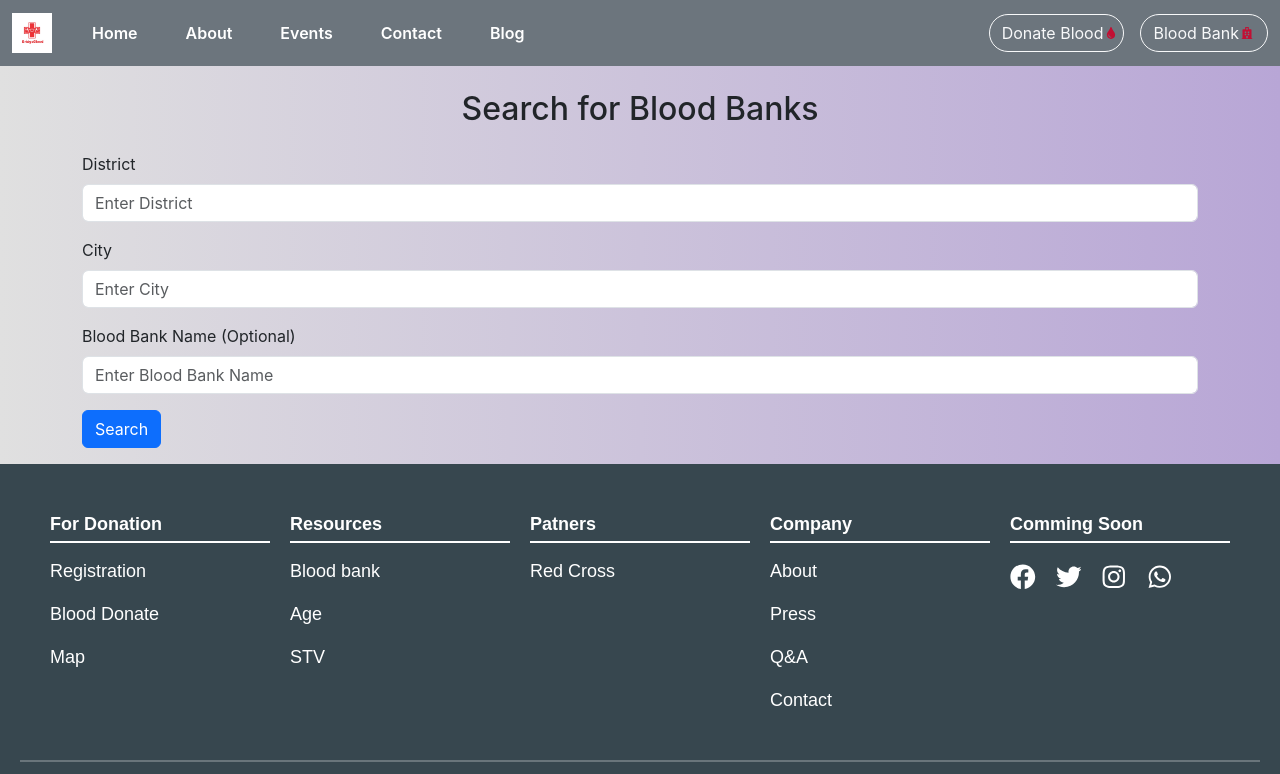
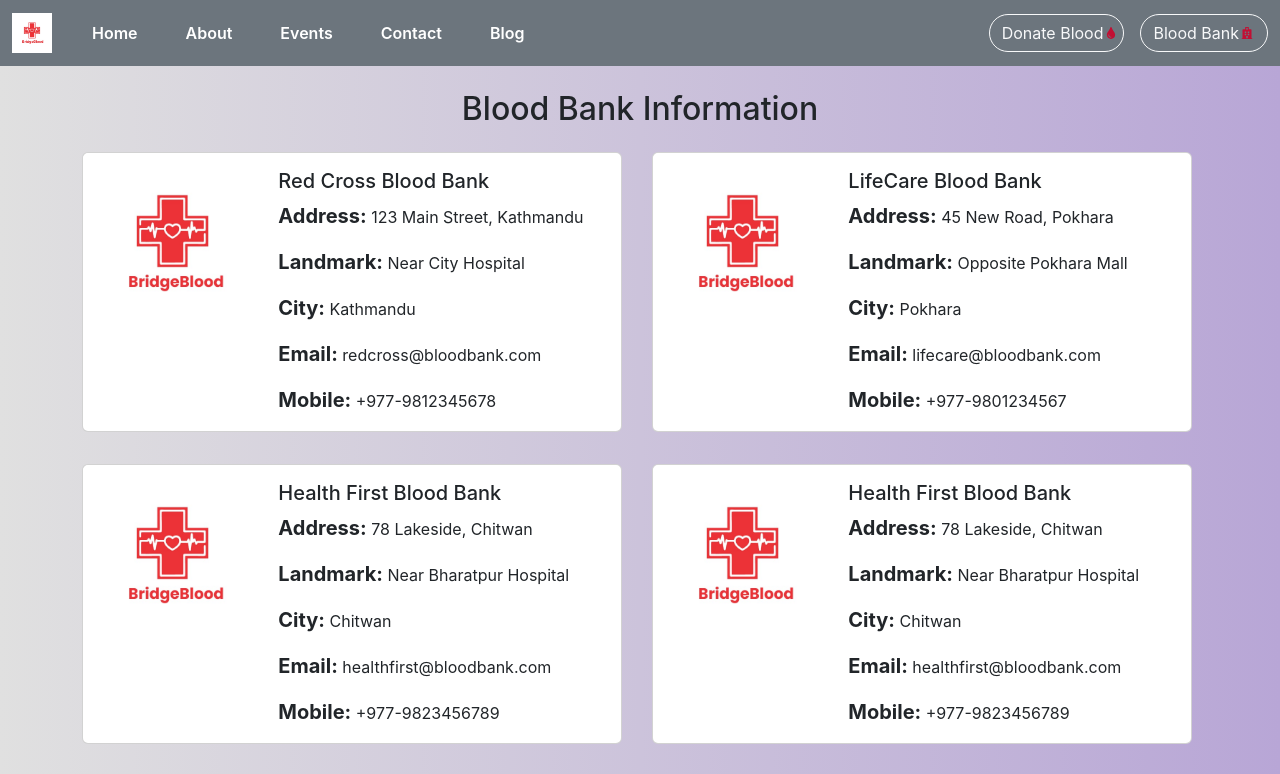
Before and after one commit to avhis-hek7/Blood_bridge, a React (Create React App) app: page /bloodbank in a window 1280 px wide. Shown: the top 774 px of the page. Built offline with nearby package versions, Linux system fonts and the light colour scheme.

Commit message:
Blood Bank added

```diff
--- a/src/App.css
+++ b/src/App.css
@@ -1,4 +1,4 @@
-
+/* navbarCss */
 .navbar-toggler {
   border: none;
   font-size: 1.2rem;
@@ -19,6 +19,17 @@
 .nav-link.active {
   color: blanchedalmond;
 }
+.navbar{
+  background-color:#37474F;
+  }
+  .sticky-navbar {
+    position: sticky;
+    top: 0;
+    width: 100%;
+    z-index: 1050; /* Ensures it stays on top */
+    background-color: #6c757d; /* Same as bg-secondary */
+    transition: all 0.3s ease-in-out;
+  }
 
 @media (min-width: 991px) {
   .nav-link::before {
@@ -93,26 +104,28 @@
     padding: 6px 12px;
   }
 }
-
-
-/* backgroundColor */
+/* backgroundColor caraousel */
 .c-btn:hover
 {
 width:80px;
 background-color:#ae8ee0;
 }
+/* backgroundColor Body */
 .background1{
   background-image: linear-gradient(to left, #b8a6d6,#e0e0e0);
 
 }
-.navbar{
-background-color:#37474F;
-}
-.card{
+
+
+.hcard{
   background-color: #f8deded2;
   box-shadow: 2px 4px 10px rgba(0, 0, 0, 0.15);
+  transition: transform 0.3s, box-shadow 0.3s;
+}
+.hcard:hover {
+  transform: translateY(-5px);
+}
 
-}
 .ListName
 {
   box-shadow: 2px 4px 10px rgba(0, 0, 0, 0.15);
@@ -282,7 +295,7 @@ background-color:#37474F;
 
 
 /* Events Css */
-.hero-container p {
+   .hero-container p {
   font-size: 1.2em;
   margin-bottom: 30px;
 }
@@ -336,7 +349,7 @@ background-color:#37474F;
 strong{
   font-size: 20px;
 }
-p{
+pevent{
   font-size: 18px;
 }
 
@@ -375,9 +388,7 @@ p{
   margin-top: 20px;
 }
 
-
-
-.card {
+.Ecard {
   background-color: rgb(223, 213, 213);
   border-radius: 8px;
   padding: 30px;
@@ -387,17 +398,17 @@ p{
   transition: transform 0.3s, box-shadow 0.3s;
 }
 
-.card:hover {
+.Ecard:hover {
   transform: translateY(-10px);
   box-shadow: 0 10px 20px rgba(0, 0, 0, 0.2);
 }
 
-.card h3 {
+.Ecard h3 {
   font-size: 1.8em;
   color: #e74c3c;
 }
 
-.card p {
+.Ecard p {
   font-size: 1.2em;
 }
 
--- a/src/Component/BloodBank.js
+++ b/src/Component/BloodBank.js
@@ -1,91 +1,85 @@
-import React, { useState } from "react";
+import React from "react";
 
-const BloodBankSearch = () => {
-  const [district, setDistrict] = useState("");
-  const [city, setCity] = useState("");
-  const [bloodBankName, setBloodBankName] = useState("");
-  const [bloodBanks, setBloodBanks] = useState([]);
-  const [loading, setLoading] = useState(false);
-  const [error, setError] = useState(null);
-
-  const handleSearch = async (e) => {
-    e.preventDefault();
-    setLoading(true);
-    setError(null);
-    try {
-      const query = `district=${district}&city=${city}${
-        bloodBankName ? `&name=${bloodBankName}` : ""
-      }`;
-      const apiKey = "2cc22390140a40cead3a2799f4fd9fce"; // Store API key separately
-      const apiUrl = `https://newsapi.org/v2/top-headlines?apiKey=${apiKey}&${query}`;
-
-      const response = await fetch(apiUrl);
-      // Replace with real API
-      const data = await response.json();
-      setBloodBanks(data);
-    } catch (err) {
-      setError("Failed to fetch blood banks.");
-    }
-    setLoading(false);
-  };
+const BloodBankList = () => {
+  // Sample blood bank data (can be replaced with API data later)
+  const bloodBanks = [
+    {
+      name: "Red Cross Blood Bank",
+      address: "123 Main Street, Kathmandu",
+      landmark: "Near City Hospital",
+      city: "Kathmandu",
+      email: "redcross@bloodbank.com",
+      mobile: "+977-9812345678",
+      image: "logo1.jpg"
+    },
+    {
+      name: "LifeCare Blood Bank",
+      address: "45 New Road, Pokhara",
+      landmark: "Opposite Pokhara Mall",
+      city: "Pokhara",
+      email: "lifecare@bloodbank.com",
+      mobile: "+977-9801234567",
+      image: "logo1.jpg"
+    },
+    {
+      name: "Health First Blood Bank",
+      address: "78 Lakeside, Chitwan",
+      landmark: "Near Bharatpur Hospital",
+      city: "Chitwan",
+      email: "healthfirst@bloodbank.com",
+      mobile: "+977-9823456789",
+      image: "logo1.jpg"
+    },
+        {
+      name: "Health First Blood Bank",
+      address: "78 Lakeside, Chitwan",
+      landmark: "Near Bharatpur Hospital",
+      city: "Chitwan",
+      email: "healthfirst@bloodbank.com",
+      mobile: "+977-9823456789",
+      image: "logo1.jpg"
+    },
+        {
+      name: "Health First Blood Bank",
+      address: "78 Lakeside, Chitwan",
+      landmark: "Near Bharatpur Hospital",
+      city: "Chitwan",
+      email: "healthfirst@bloodbank.com",
+      mobile: "+977-9823456789",
+      image: "logo1.jpg"
+    },
+        {
+      name: "Health First Blood Bank",
+      address: "78 Lakeside, Chitwan",
+      landmark: "Near Bharatpur Hospital",
+      city: "Chitwan",
+      email: "healthfirst@bloodbank.com",
+      mobile: "+977-9823456789",
+      image: "logo1.jpg"
+    },
+  ];
 
   return (
     <div className="container mt-4">
-      <h2 className="text-center mb-4">Search for Blood Banks</h2>
-      <form onSubmit={handleSearch} className="mb-3">
-        <div className="mb-3">
-          <label className="form-label">District</label>
-          <input
-            type="text"
-            className="form-control"
-            placeholder="Enter District"
-            value={district}
-            onChange={(e) => setDistrict(e.target.value)}
-            required
-          />
-        </div>
-        <div className="mb-3">
-          <label className="form-label">City</label>
-          <input
-            type="text"
-            className="form-control"
-            placeholder="Enter City"
-            value={city}
-            onChange={(e) => setCity(e.target.value)}
-            required
-          />
-        </div>
-        <div className="mb-3">
-          <label className="form-label">Blood Bank Name (Optional)</label>
-          <input
-            type="text"
-            className="form-control"
-            placeholder="Enter Blood Bank Name"
-            value={bloodBankName}
-            onChange={(e) => setBloodBankName(e.target.value)}
-          />
-        </div>
-        <button type="submit" className="btn btn-primary">
-          Search
-        </button>
-      </form>
-      {loading && <p className="text-center">Loading...</p>}
-      {error && <p className="text-danger text-center">{error}</p>}
+      <h2 className="text-center mb-4">Blood Bank Information</h2>
       <div className="row">
         {bloodBanks.map((bank, index) => (
-          <div className="col-md-4 mb-3" key={index}>
-            <div className="card shadow">
-              <div className="card-body">
-                <h5 className="card-title">{bank.name}</h5>
-                <p className="card-text">Address: {bank.address}</p>
-                <a
-                  href={`https://www.google.com/maps?q=${bank.latitude},${bank.longitude}`}
-                  target="_blank"
-                  rel="noopener noreferrer"
-                  className="btn btn-primary"
-                >
-                  View on Map
-                </a>
+          <div className="col-md-6 mb-3" key={index}>
+            <div className="card mb-3" style={{ maxWidth: "540px" }}>
+              <div className="row g-0">
+                <div className="col-md-4">
+                  <img src={bank.image} className="img-fluid rounded-start" alt={bank.name} />
+                </div>
+                <div className="col-md-8">
+                  <div className="card-body">
+                    <h5 className="card-title">{bank.name}</h5>
+                    <p className="card-text"><strong>Address:</strong> {bank.address}</p>
+                    <p className="card-text"><strong>Landmark:</strong> {bank.landmark}</p>
+                    <p className="card-text"><strong>City:</strong> {bank.city}</p>
+                    <p className="card-text"><strong>Email:</strong> {bank.email}</p>
+                    <p className="card-text"><strong>Mobile:</strong> {bank.mobile}</p>
+                  </div>
+                </div>
               </div>
             </div>
           </div>
@@ -95,4 +89,4 @@ const BloodBankSearch = () => {
   );
 };
 
-export default BloodBankSearch;
+export default BloodBankList;
--- a/src/Component/Contact.js
+++ b/src/Component/Contact.js
@@ -1,4 +1,8 @@
 import React from "react";
+import { FaAddressBook } from "react-icons/fa";
+import { CgMail } from "react-icons/cg";
+import { FaPhoneAlt } from "react-icons/fa";
+import { FaMapMarkerAlt } from "react-icons/fa";
 
 function Contact() {
   return (
@@ -53,22 +57,28 @@ function Contact() {
           </div>
           <div className="row mt-4 text-center">
             <div className="col-md-4 bt">
+              <FaAddressBook style={{ fontSize: "2rem" }} />
               <h5>Address</h5>
               <p>Pokhara-8 Srijanachok, Kaski</p>
             </div>
             <div className="col-md-4 bt">
+              <CgMail style={{ fontSize: "2rem" }} />
               <h5>Email</h5>
               <p>nrcskaski@gmail.com</p>
             </div>
             <div className="col-md-4 bt">
+              <FaPhoneAlt style={{ fontSize: "2rem" }} />
               <h5>Phone</h5>
               <p>+061-520811</p>
             </div>
           </div>
 
           <div className="row mt-4">
+            <FaMapMarkerAlt style={{ fontSize: "2rem" }} />
+            <h5 style={{ textAlign: "center" }}>Location</h5>
             <div className="col-md-12">
-              <iframe title="location"
+              <iframe
+                title="location"
                 src="https://www.google.com/maps/embed?pb=!1m18!1m12!1m3!1d3151.835434509374!2d144.9559283159046!3d-37.8172097420215!2m3!1f0!2f0!3f0!3m2!1i1024!2i768!4f13.1!3m3!1m2!1s0x6ad642af0f11fd81%3A0xf5770d0b4c0b451b!2sMelbourne%2C%20Victoria%2C%20Australia!5e0!3m2!1sen!2s!4v1611812190123!5m2!1sen!2s"
                 width="100%"
                 height="300"
--- a/src/Component/Home.js
+++ b/src/Component/Home.js
@@ -225,7 +225,7 @@ export default function Home() {
             {" "}
             {/* g-3 adds space between columns */}
             <div className="col-md-6">
-              <div className="card">
+              <div className="card hcard">
                 <div className="row g-0">
                   <div className="col-md-4">
                     <img
@@ -253,7 +253,7 @@ export default function Home() {
               </div>
             </div>
             <div className="col-md-6">
-              <div className="card">
+              <div className="card hcard">
                 <div className="row g-0">
                   <div className="col-md-4">
                     <img
@@ -287,7 +287,7 @@ export default function Home() {
             {" "}
             {/* g-3 adds space between columns */}
             <div className="col-md-6">
-              <div className="card">
+              <div className="card hcard">
                 <div className="row g-0">
                   <div className="col-md-4">
                     <img
@@ -314,7 +314,7 @@ export default function Home() {
               </div>
             </div>
             <div className="col-md-6">
-              <div className="card ">
+              <div className="card hcard">
                 <div className="row g-0">
                   <div className="col-md-4">
                     <img
```
Also changed, not shown: src/Component/Events.js (+12 -12 lines), src/Component/Navbar.js (+16 -16 lines).
